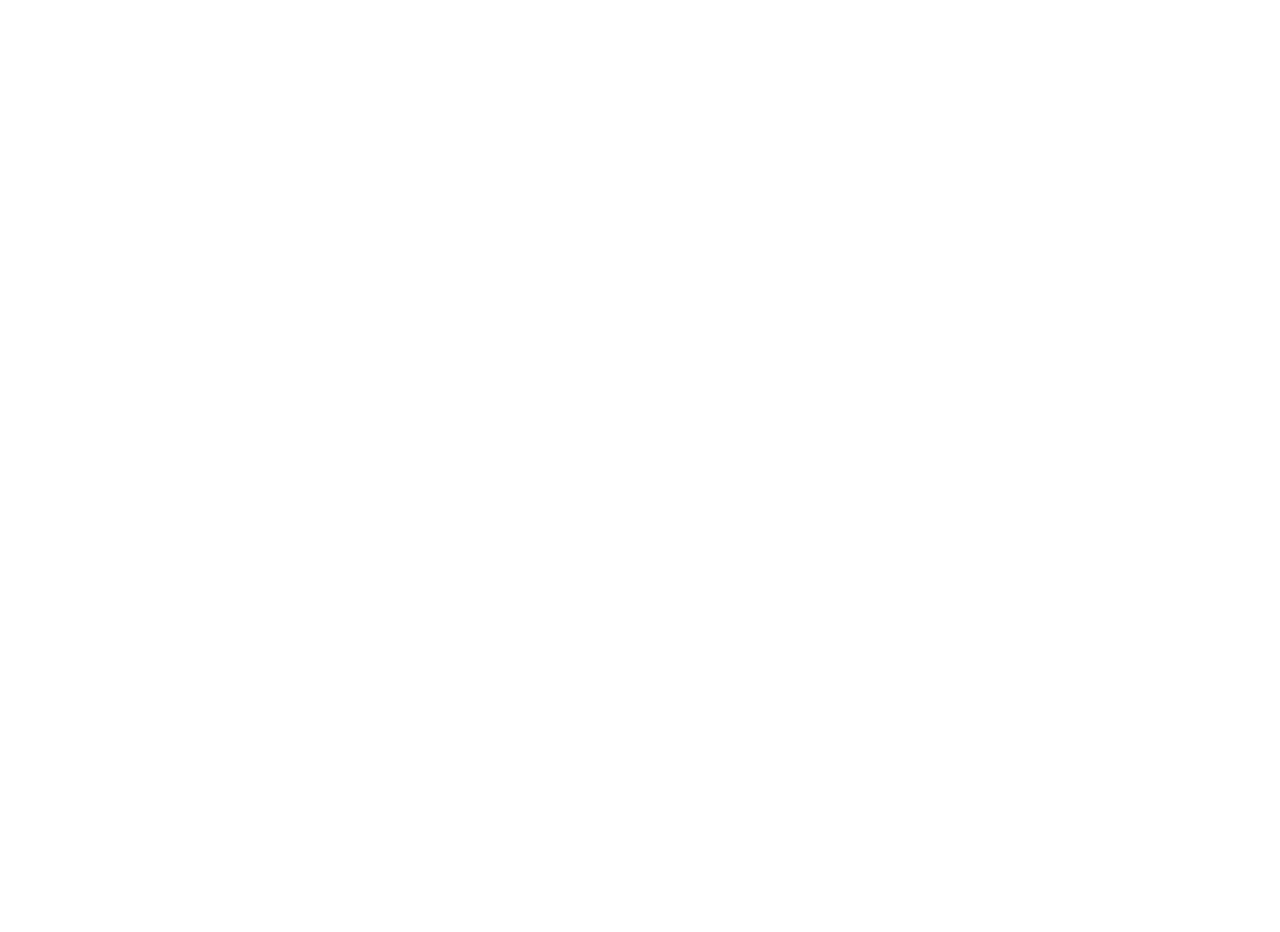
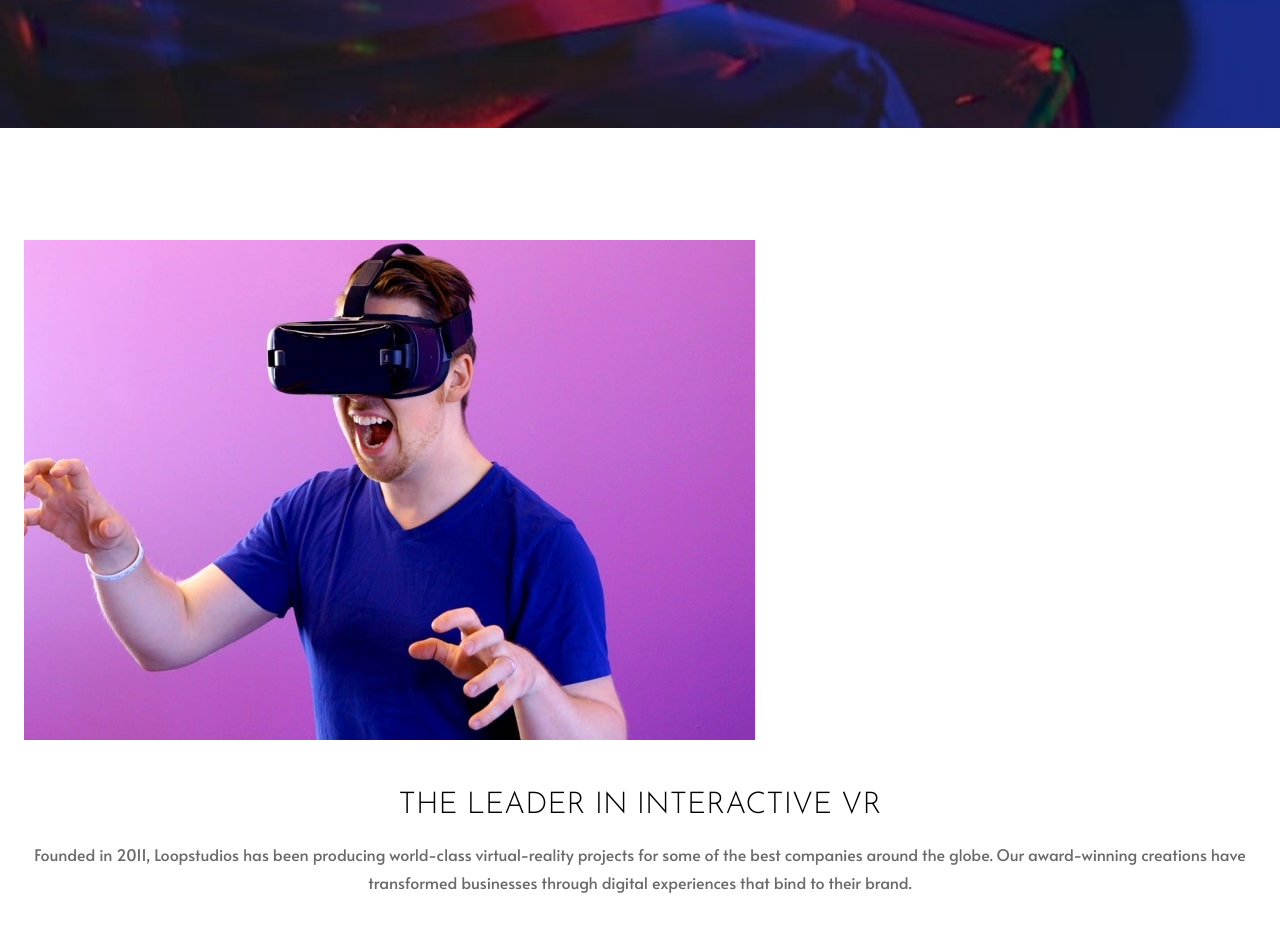
Before and after one commit to Xjanus12x/Loop-studios-landing-page, a React (Vite) app: page / in a window 1280 px wide. Shown: the part 480-1412 px from the top of the page. Before the commit the page ends 800 px from the top, so only its background shows below. Built offline with nearby package versions, Linux system fonts and the light colour scheme.

Commit message:
chore: added font family class in index.css and uses the newly created components inside App.tsx

```diff
--- a/src/App.tsx
+++ b/src/App.tsx
@@ -1,6 +1,20 @@
+import CompanyIntroduction from "./components/CompanyIntroduction";
+import HeroBanner from "./components/HeroBanner";
+import Nav from "./components/Nav";
+
 function App() {
-
-  return <></>;
+  return (
+    <div>
+      <HeroBanner>
+        <Nav />
+      </HeroBanner>
+      <main>
+        <div className="px-6 py-28">
+          <CompanyIntroduction />
+        </div>
+      </main>
+    </div>
+  );
 }
 
 export default App;
--- a/src/index.css
+++ b/src/index.css
@@ -1,3 +1,16 @@
 @tailwind base;
 @tailwind components;
 @tailwind utilities;
+
+
+.josefin-sans {
+  font-family: "Josefin Sans", sans-serif;
+  font-optical-sizing: auto;
+  font-weight: 300;
+  font-style: normal;
+}
+.alata-regular {
+  font-family: "Alata", serif;
+  font-weight: 400;
+  font-style: normal;
+}
```
